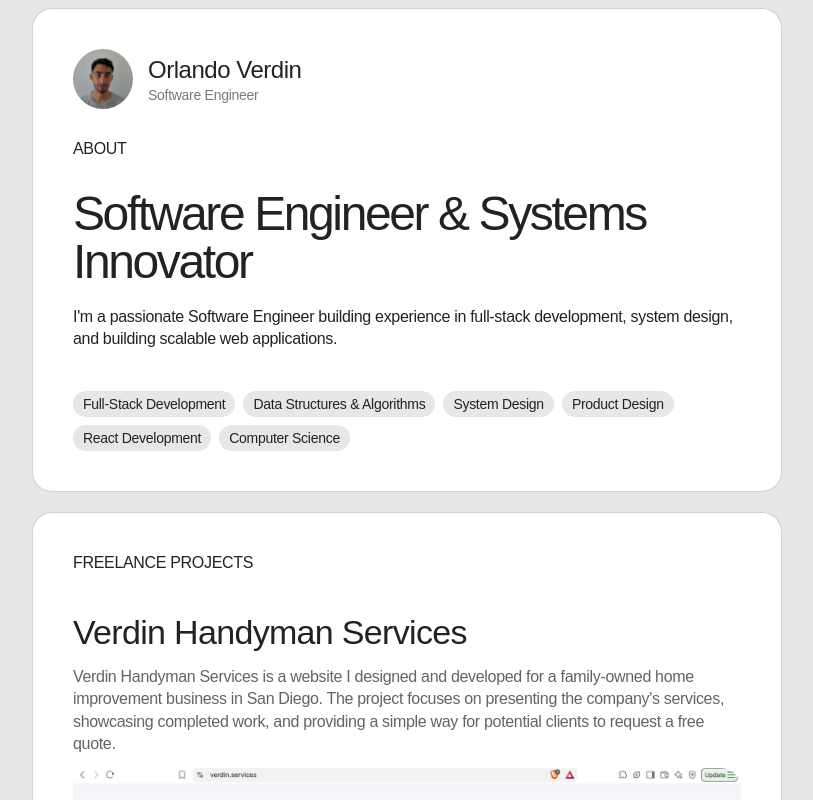
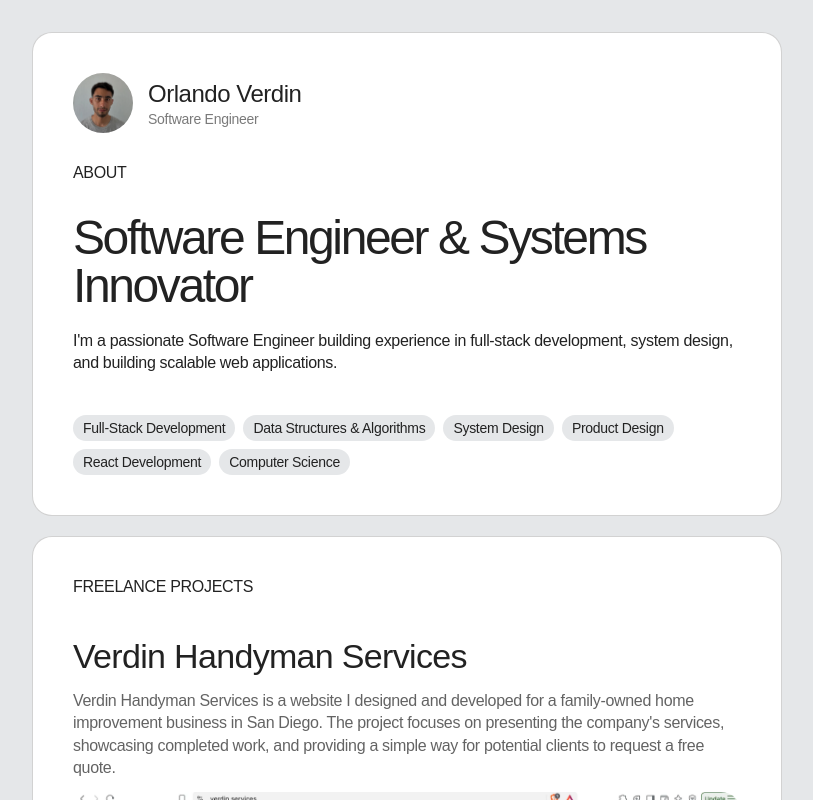
Before and after one commit to Orliland/Orliland, a React (Vite) app: page / in a window 1280 px wide. Shown: the top 800 px of the page, without its empty margins (233-1046 px from the left). Built offline with nearby package versions, Linux system fonts and the light colour scheme.

Commit message:
add padding on home scree

```diff
--- a/src/App.css
+++ b/src/App.css
@@ -9,6 +9,7 @@
   width: 100%;
   max-width: 75rem;
   margin: 0 auto;
+  padding-block: 2.4rem;
 }
 
 .section {
```
